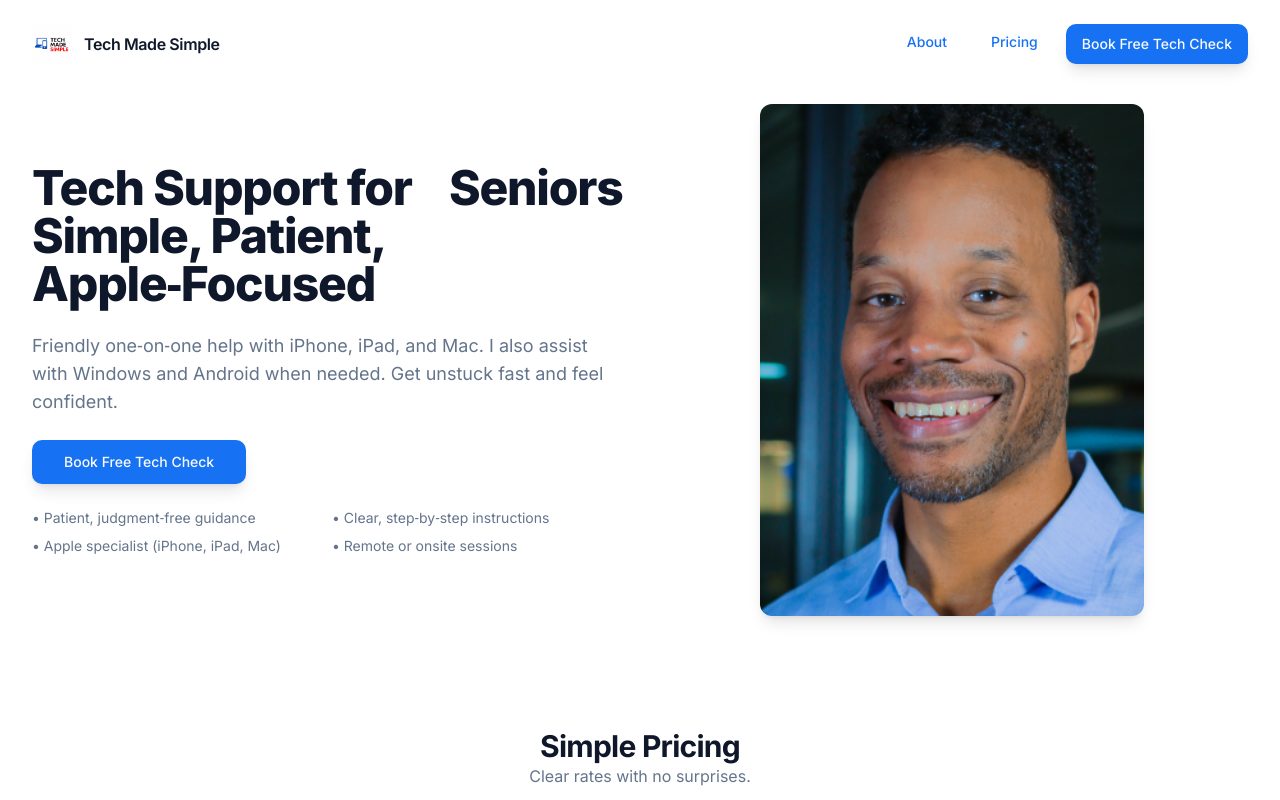
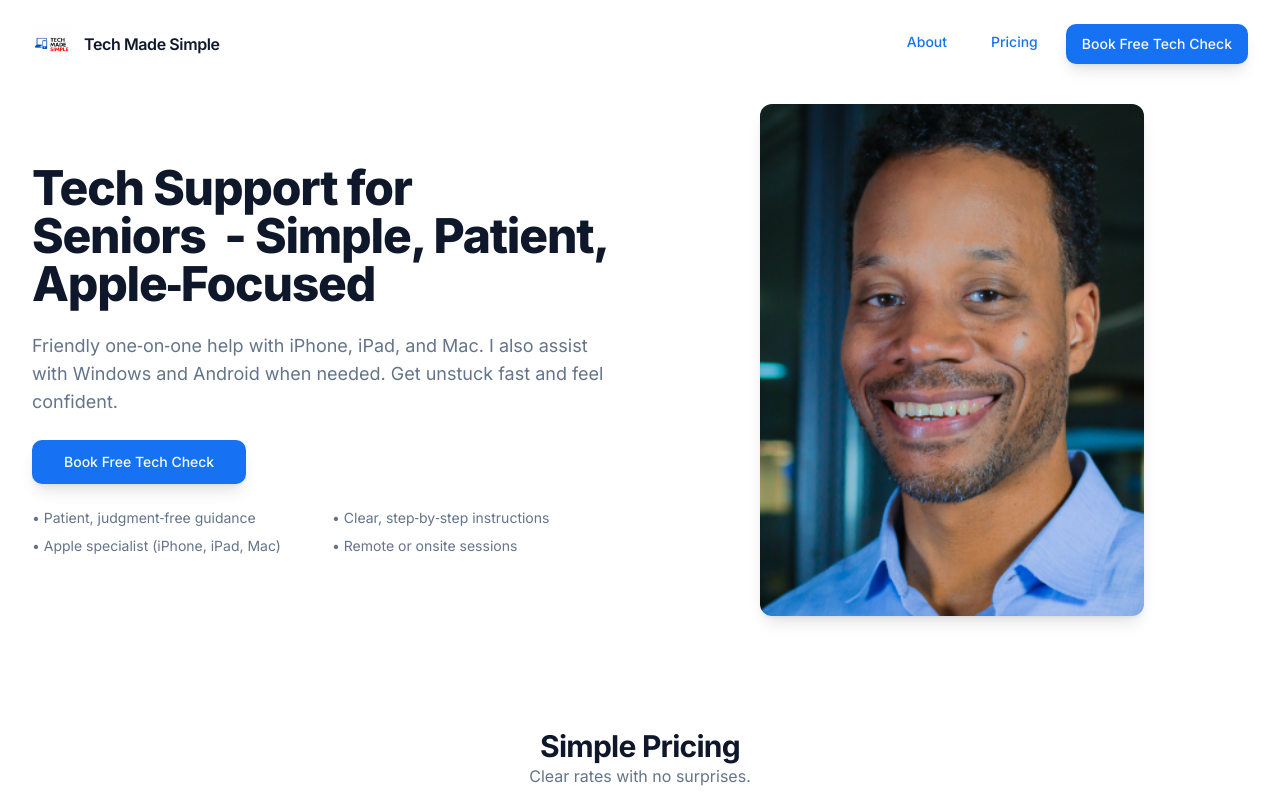
Before and after one commit to jbtms/senior-tech-help, a React (Vite) app: page / in a window 1280 px wide. Shown: the top 800 px of the page. Built offline with nearby package versions, Linux system fonts and the light colour scheme.

Commit message:
Visual edit in Lovable
Edited UI in Lovable

```diff
--- a/src/pages/Index.tsx
+++ b/src/pages/Index.tsx
@@ -62,8 +62,7 @@ const Index = () => {
         {/* Hero */}
         <section className="container mx-auto grid items-center gap-8 pb-16 pt-4 md:grid-cols-2">
           <article className="space-y-6 animate-enter">
-            <h1 className="text-4xl font-extrabold tracking-tight sm:text-5xl">Tech Support for    Seniors
-Simple, Patient, Apple‑Focused</h1>
+            <h1 className="text-4xl font-extrabold tracking-tight sm:text-5xl">Tech Support for    Seniors  - Simple, Patient, Apple‑Focused</h1>
             <p className="text-lg text-muted-foreground">
               Friendly one‑on‑one help with iPhone, iPad, and Mac. I also assist with
               Windows and Android when needed. Get unstuck fast and feel confident.
```
